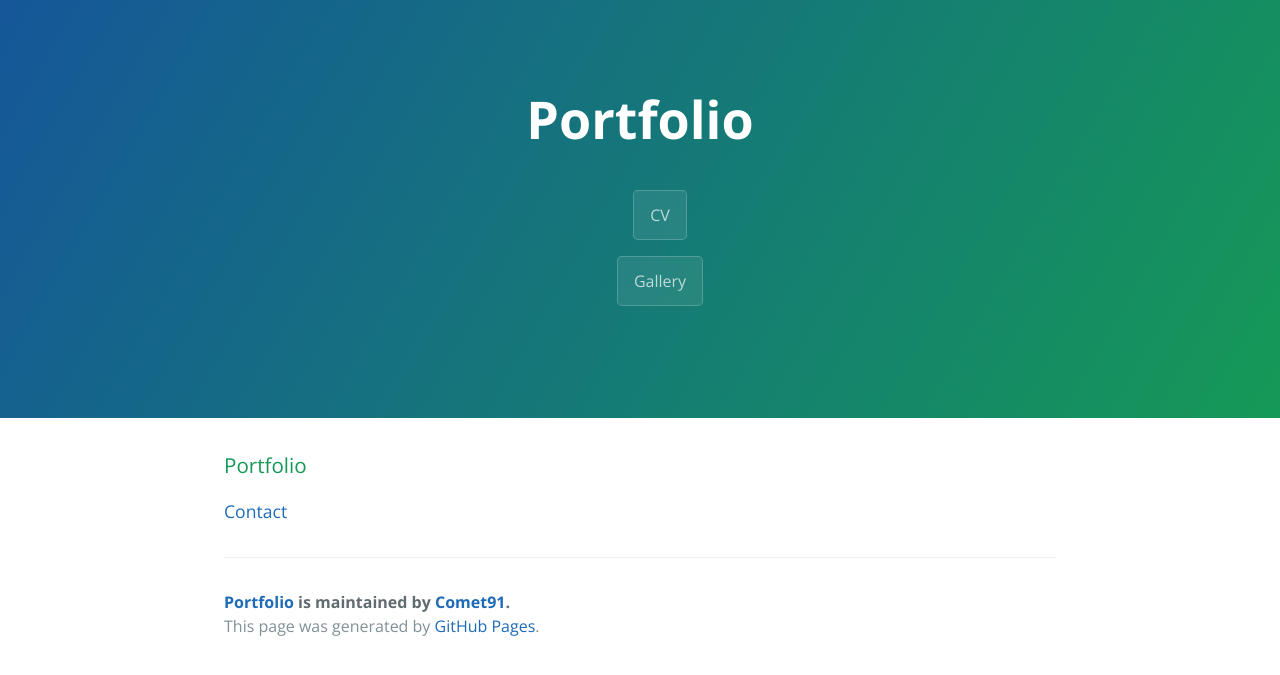
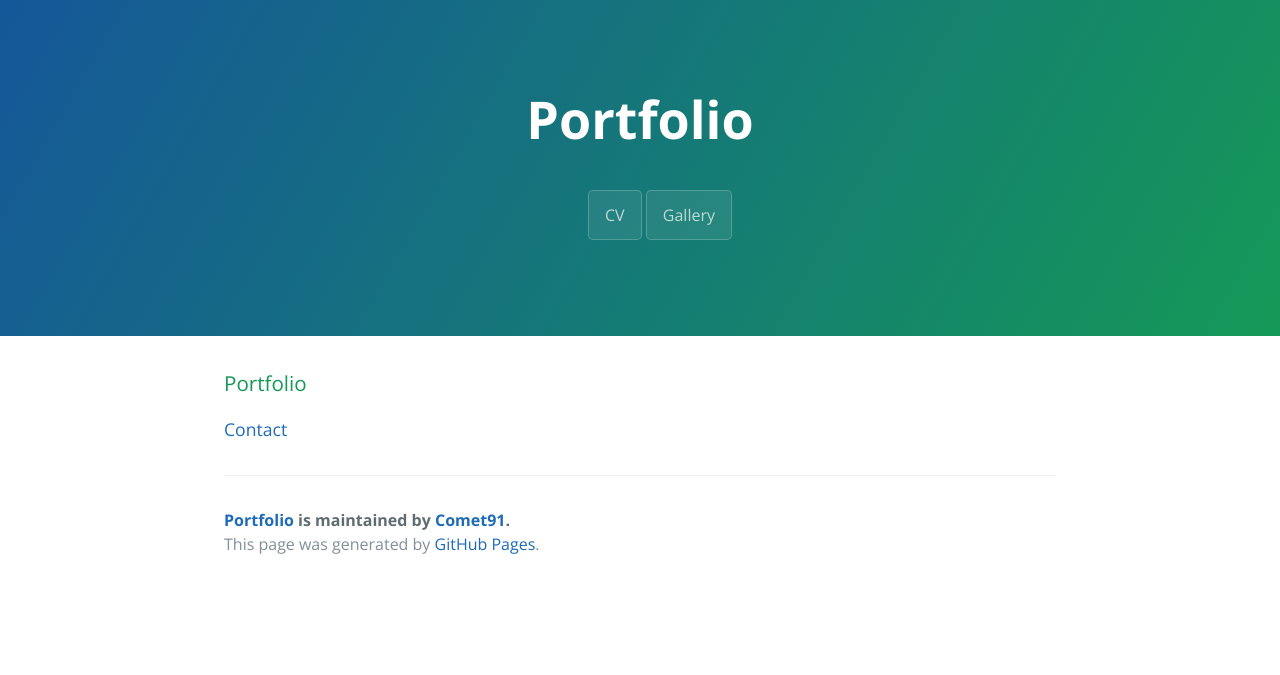
Before and after one commit to Comet91/Portfolio, a Jekyll site: the page built from index.md, in a window 1280 px wide. Shown: the top 675 px of the page. Built offline with Jekyll 4.4.1, drawn with Linux system fonts in a browser that asks for light colours; our own code applies the rules of GitHub Pages for plain Markdown files; the repository's description, which GitHub fills in, is left out.

Commit message:
Update jekyll-theme-cayman.scss

```diff
--- a/_sass/jekyll-theme-cayman.scss
+++ b/_sass/jekyll-theme-cayman.scss
@@ -22,8 +22,9 @@
 }
 
 /*  custom code */
-nav ul {
+nav ul, nav ul li {
   list-style-type: none;
+  display: inline;
 }
 
 * {
```
